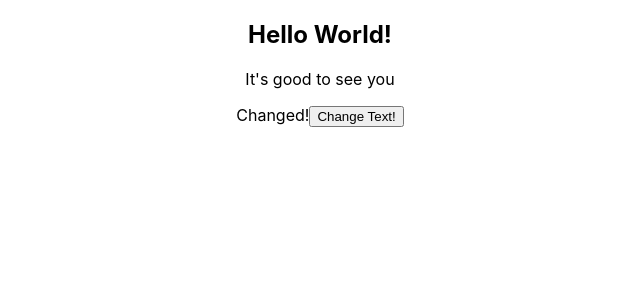
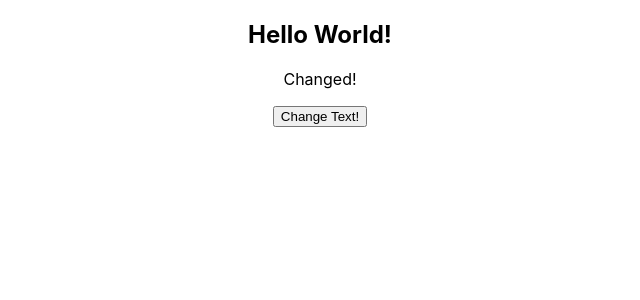
Before and after one commit to kjh-busan/12-react-unit-test, a React (Create React App) app: page / in a window 1280 px wide. Both pictures are taken after a click on the button "Change Text!". Shown: the top 300 px of the page, without its empty margins (320-960 px from the left). Built offline with nearby package versions, Linux system fonts and the light colour scheme.

Commit message:
feat: add toBeInTheDocument case

```diff
--- a/src/components/Greeting.js
+++ b/src/components/Greeting.js
@@ -9,8 +9,8 @@
   return (
     <div>
       <h2>Hello World!</h2>
-      <p>It's good to see you</p>
-      {changedText && <>Changed!</>}
+      {!changedText && <p>It's good to see you</p>}
+      {changedText && <p>Changed!</p>}
       <button onClick={changedTextHandler}>Change Text!</button>
     </div>
   );
```
Also changed, not shown: 1 other file (tests, documents, lock files or other folders).
